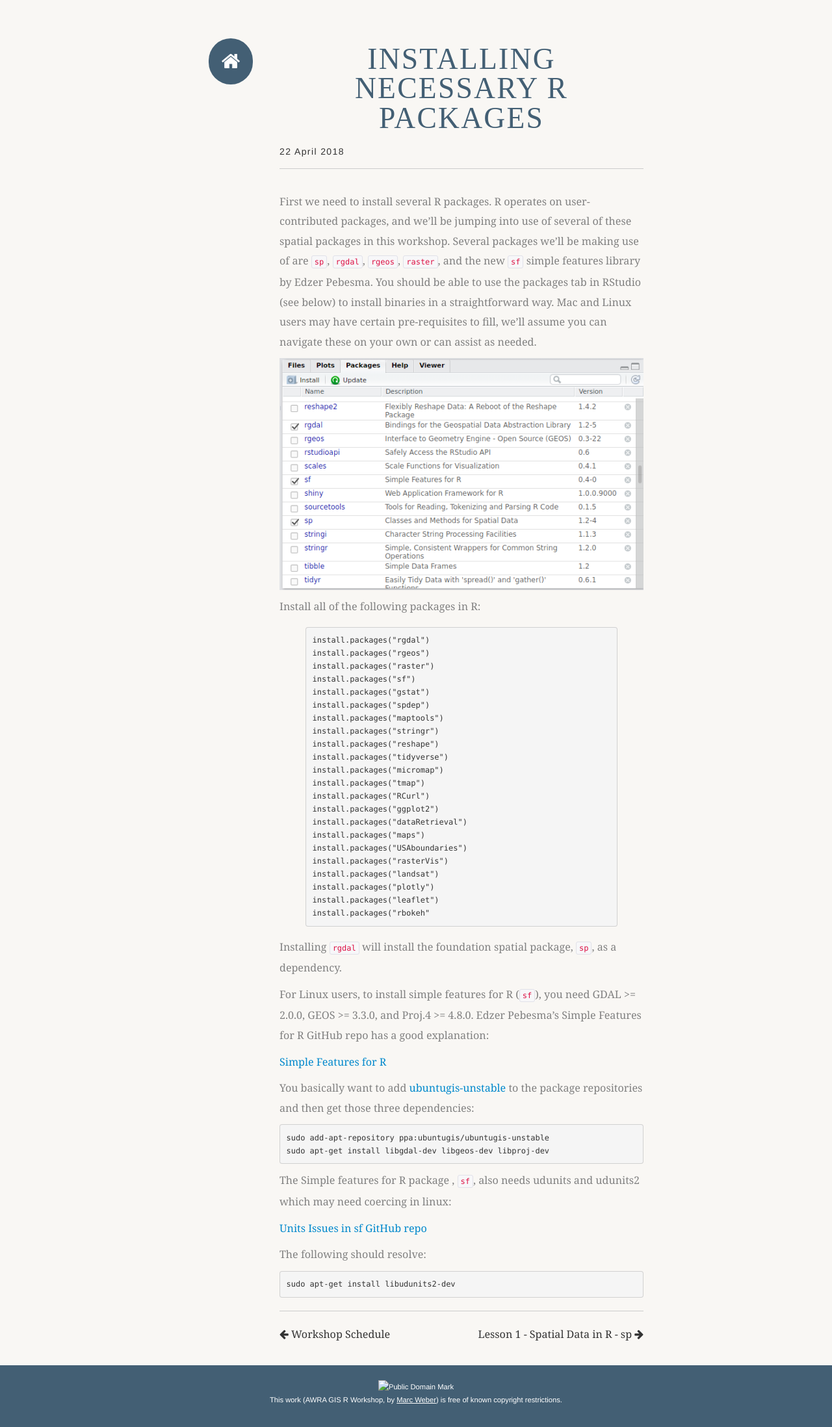
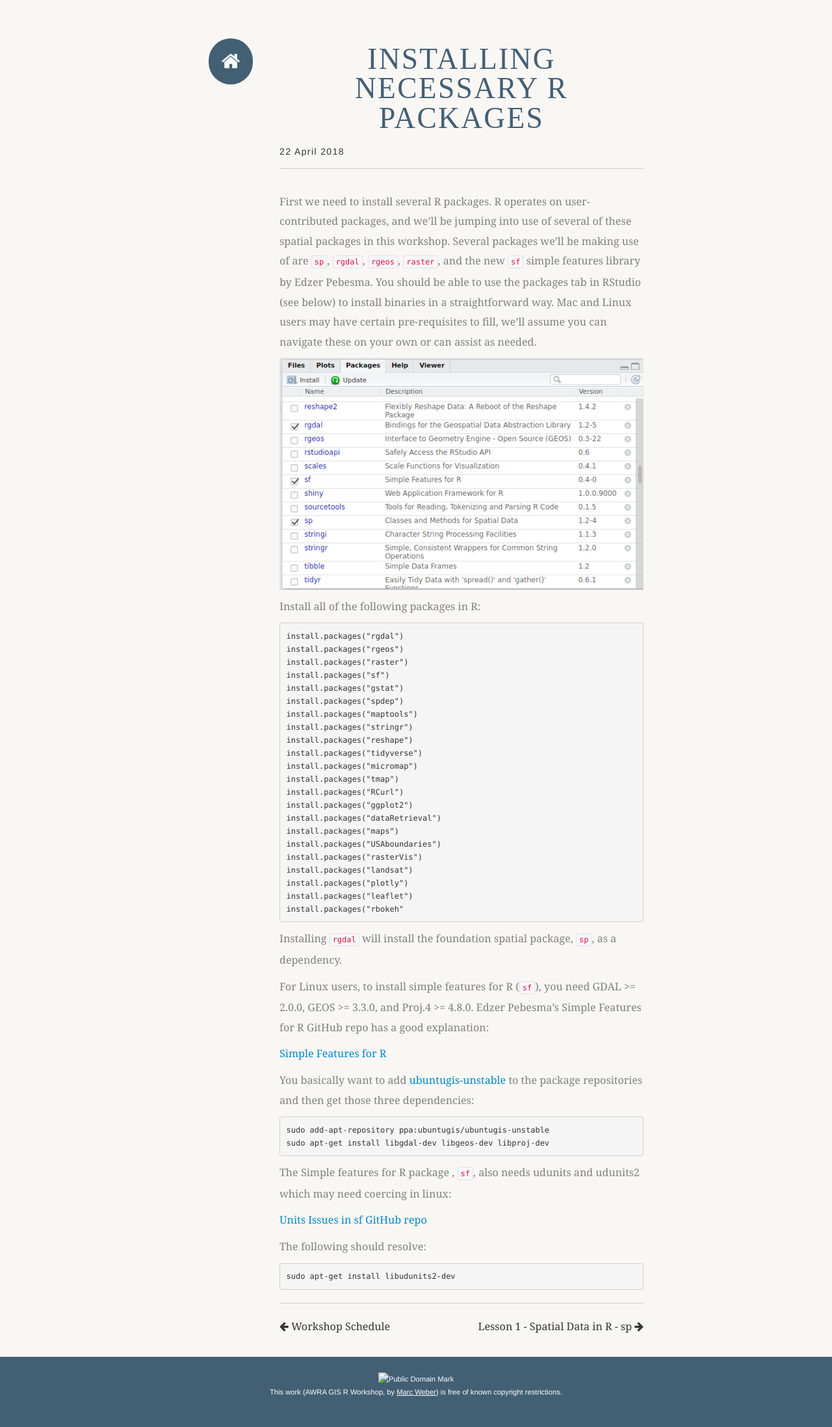
Before and after one commit to mhweber/AWRA_GIS_R_Workshop, a Jekyll site: the page built from _posts/2018-04-22-03-Install-R-Packages.md, in a window 1280 px wide. Shown: the whole page at 65% size. Built offline with Jekyll 4.4.1, drawn with Linux system fonts in a browser that asks for light colours; nearby versions of some CDN libraries; some web fonts are replaced; library files that are not in the unit come from our copies.

Commit message:
local changes

````diff
--- a/_posts/2018-04-22-03-Install-R-Packages.md
+++ b/_posts/2018-04-22-03-Install-R-Packages.md
@@ -9,7 +9,7 @@ First we need to install several R packages.  R operates on user-contributed pac
 ![RStudio Console](/AWRA_GIS_R_Workshop/figure/packages.png)
 
 Install all of the following packages in R:
-{% highlight r %}
+```r
 install.packages("rgdal")
 install.packages("rgeos")
 install.packages("raster")
@@ -32,10 +32,7 @@ install.packages("landsat")
 install.packages("plotly")
 install.packages("leaflet")
 install.packages("rbokeh"
-
-
-
-{% endhighlight %}
+```
 
 Installing `rgdal` will install the foundation spatial package, `sp`, as a dependency.
 
````
Also changed, not shown: _posts/2018-04-22-05-Spatial-Data-In-R-sf.md (+1 -1 lines).
